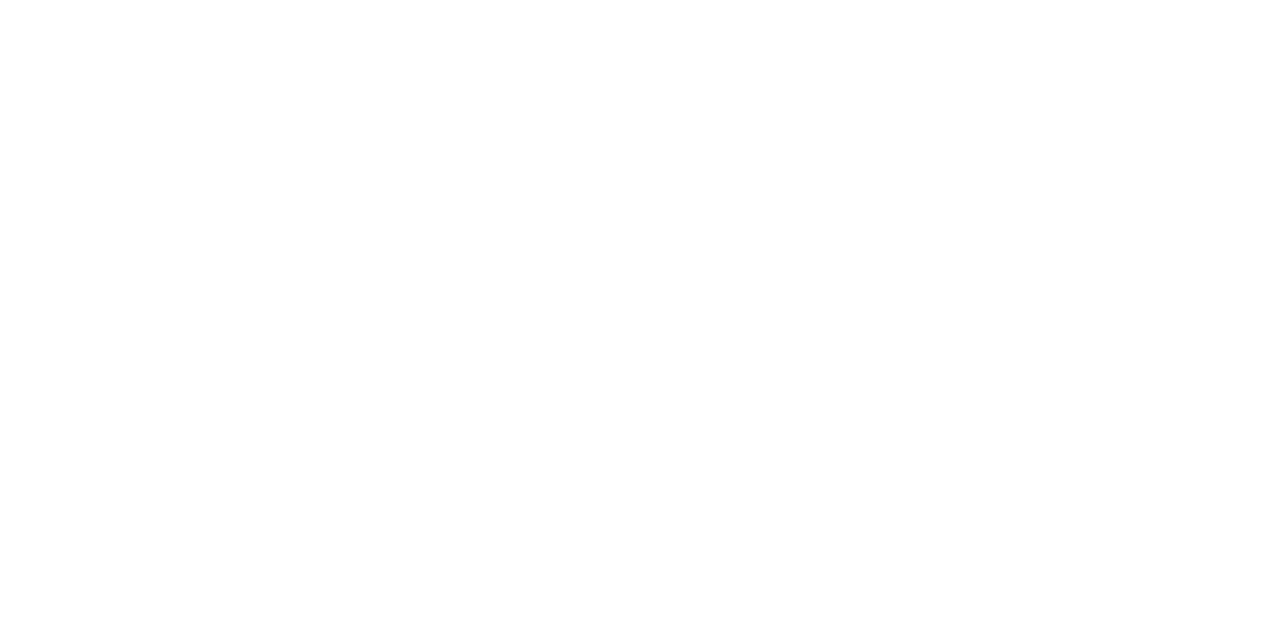
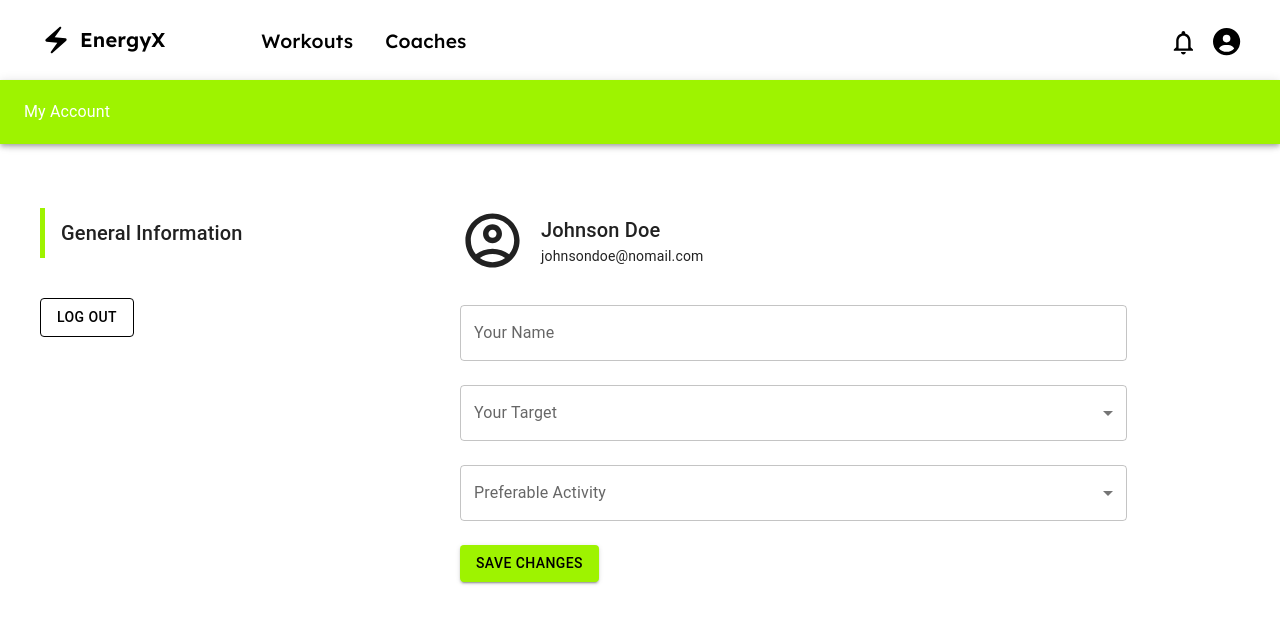
Before and after one commit to ETHANHUNT53/Gym, a React (Vite) app in the folder Frontend/GymManagement/: page /account in a window 1280 px wide. Before the commit this address had no page. Shown: the top 624 px of the page. Built offline with nearby package versions, Linux system fonts and the light colour scheme.

Commit message:
MyAccount

```diff
--- a/Frontend/GymManagement/src/App.jsx
+++ b/Frontend/GymManagement/src/App.jsx
@@ -8,6 +8,7 @@
 import '@fontsource/montserrat/400.css';
 import '@fontsource/montserrat/700.css';
 import Profile from "./Components/Profile";
+import MyAccount from "./components/MyAccount";
 import { createTheme, ThemeProvider } from '@mui/material/styles';
 
 
@@ -28,6 +29,7 @@
         <Route path='/login' element={<Login/>}/>
         <Route path='/profile' element={<Profile/>}/>
         <Route path='/coaches' element = {<Render list={coaches}/>}/>
+        <Route path="/account" element = {<MyAccount/>} />
       </Routes>
     </Router>
     </>
--- /dev/null
+++ b/Frontend/GymManagement/src/Components/MyAccount.jsx
@@ -0,0 +1,133 @@
+import React, { useState } from 'react';
+import { AppBar, Toolbar, Typography, Button, Grid, Paper, Box, TextField, FormControl, InputLabel, Select, MenuItem } from '@mui/material';
+import AccountCircleOutlinedIcon from '@mui/icons-material/AccountCircleOutlined';
+import Navbar from './Navbar';
+import axios from 'axios';
+
+
+function MyAccount() {
+    const [target, setTarget] = useState('');
+    const [activity, setActivity] = useState('');
+
+    const handleTarget = (event) => {
+        setTarget(event.target.value);
+    };
+
+    const handleActivity = (event) => {
+        setActivity(event.target.value);
+    };
+
+    const handleForm = async (e) => {
+        e.preventDefault();
+        const formData = new FormData(e.target);
+        const formValues = Object.fromEntries(formData.entries());
+        console.log(formValues);
+        try {
+            const response = await axios.post('https://y2dn949cai.execute-api.eu-west-3.amazonaws.com/api/update', formValues);
+            console.log('Success:', response.data);
+            alert("Updated successfully");
+        }
+        catch(error){
+            console.log('Error:', error);
+            alert("Updation Fail")
+
+        }
+    };
+
+    return (
+        <div>
+            <Navbar/>
+
+            <AppBar position='fixed' sx={{backgroundColor:"#9EF300", marginTop:'80px'}}>
+                <Toolbar >
+                    <Typography>
+                        My Account
+                    </Typography>
+                </Toolbar>
+            </AppBar>
+
+            <Grid container spacing={6} padding={3} mt={15} sx={{ position: {lg: 'fixed'}}}>
+                <Grid item xs={12} md={3} lg={3}>
+                    <Paper elevation={0} style={{ padding: '16px'}}>
+                    <Box display="flex" alignItems="center" mb={5}>
+                            <Box
+                                sx={{
+                                    borderLeft: '5px solid #9EF300',
+                                    height: '50px',
+                                    marginRight: 2,
+                                }}
+                            />
+                            <Typography variant="h6">
+                                General Information
+                            </Typography>
+                        </Box>
+                        <Button variant="contained" sx={{ backgroundColor: 'white', color: 'black', boxShadow: 'none', border: '1px solid black', '&:hover': {backgroundColor:'white'} }}>
+                            Log Out
+                        </Button>
+                    </Paper>
+                </Grid>
+
+                <Grid item xs={12} md={9} lg={7} sx={{ marginLeft: { lg: '100px' } }}>
+                    <Paper elevation={0} style={{ padding: '16px' }}>
+                        <Box display="flex" alignItems="center" marginBottom={2}>
+                            <AccountCircleOutlinedIcon sx={{ fontSize: 65 }} />
+                            <Box marginLeft={2}>
+                                <Typography variant="h6">Johnson Doe</Typography>
+                                <Typography variant="body2">johnsondoe@nomail.com</Typography>
+                            </Box>
+                        </Box>
+
+                        <form onSubmit={handleForm}>
+                            <TextField
+                                fullWidth
+                                label="Your Name"
+                                variant='outlined'
+                                margin='normal'
+                                name="name"
+                            />
+                            <FormControl fullWidth margin="normal">
+                                <InputLabel>Your Target</InputLabel>
+                                <Select
+                                    value={target}
+                                    onChange={handleTarget}
+                                    label="Your Target"
+                                    name="target"
+                                    defaultValue="lose_weight"
+                                >
+                                    <MenuItem value="lose_weight">Lose Weight</MenuItem>
+                                    <MenuItem value="muscle_gain">Muscle Gain</MenuItem>
+                                    <MenuItem value="flexibility">Flexibility</MenuItem>
+                                    <MenuItem value="endurance">Endurance</MenuItem>
+                                </Select>
+                            </FormControl>
+                            <FormControl fullWidth margin="normal">
+                                <InputLabel>Preferable Activity</InputLabel>
+                                <Select
+                                    value={activity}
+                                    onChange={handleActivity}
+                                    label="Preferable Activity"
+                                    name="preferableActivity"
+                                    defaultValue="yoga"
+                                >
+                                    <MenuItem value="yoga">Yoga</MenuItem>
+                                    <MenuItem value="cardio">Cardio</MenuItem>
+                                    <MenuItem value="strength_training">Strength Training</MenuItem>
+                                    <MenuItem value="cycling">Cycling</MenuItem>
+                                </Select>
+                            </FormControl>
+                            <Button
+                                variant='contained'
+                                type='submit'
+                                style={{ marginTop: '16px', backgroundColor: '#9EF300', color: 'black' }}
+                            >
+                                Save Changes
+                            </Button>
+                        </form>
+                    </Paper>
+                </Grid>
+            </Grid>
+        </div>
+    );
+}
+
+export default MyAccount;
--- a/Frontend/GymManagement/src/Components/Render.jsx
+++ b/Frontend/GymManagement/src/Components/Render.jsx
@@ -1,10 +1,14 @@
 import React from 'react'
 import MyCard from './Card'
 import { Box } from '@mui/material'
+import Navbar from './Navbar'
 
 function Render({list}) {
   return (
+    <>
+      <Navbar/>
       <Box
+          marginTop={8}
           display="grid"
           gridTemplateColumns={{ xs: '1fr', sm: '1fr 1fr', md: '1fr 1fr 1fr', lg: '1fr 1fr 1fr 1fr' }}
           gap="60px"
@@ -15,6 +19,7 @@
             <MyCard key={index} person={person}/>
           ))}
       </Box>
+    </>
   )
 }
 
```
Lines whose indentation alone changed are shown as unchanged.
